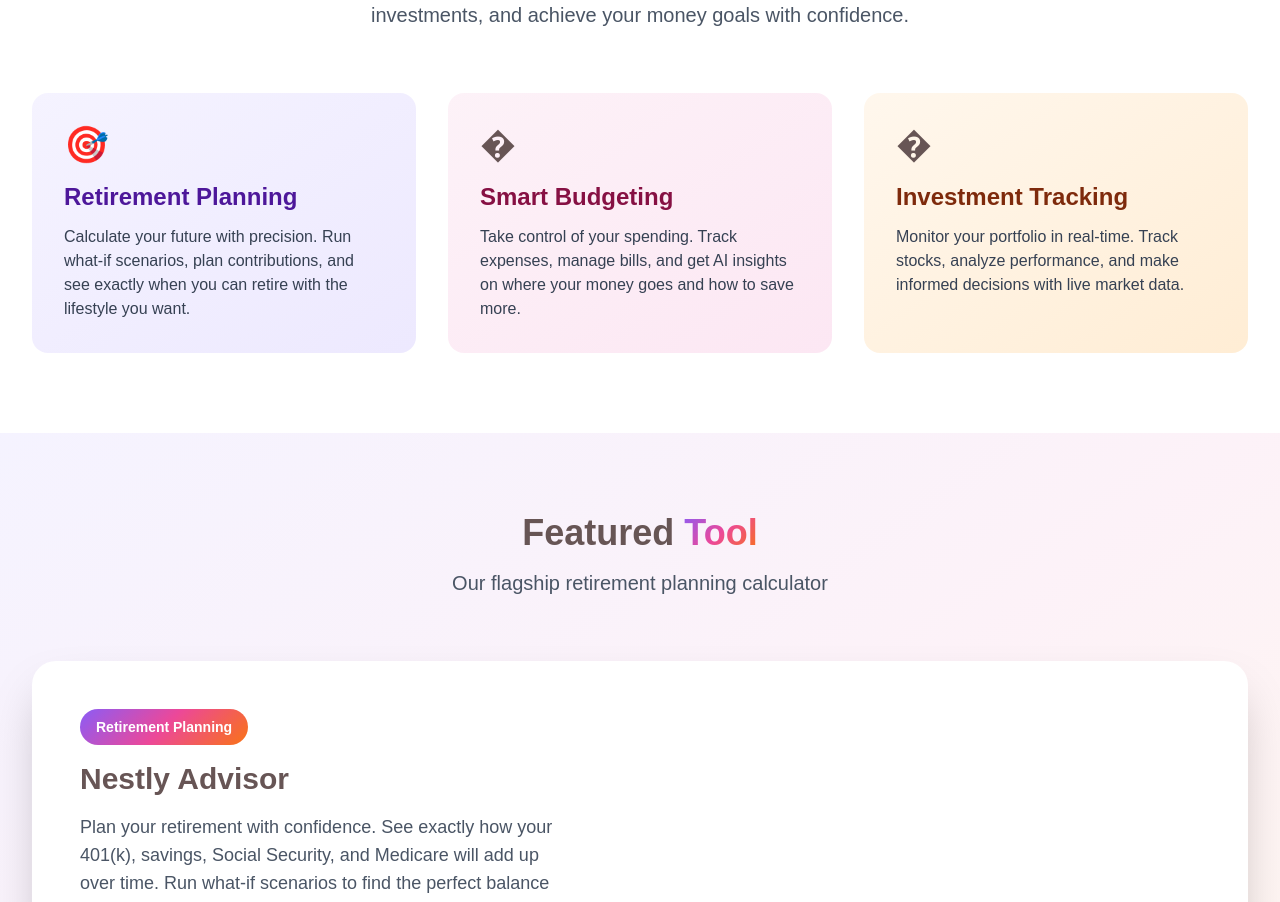
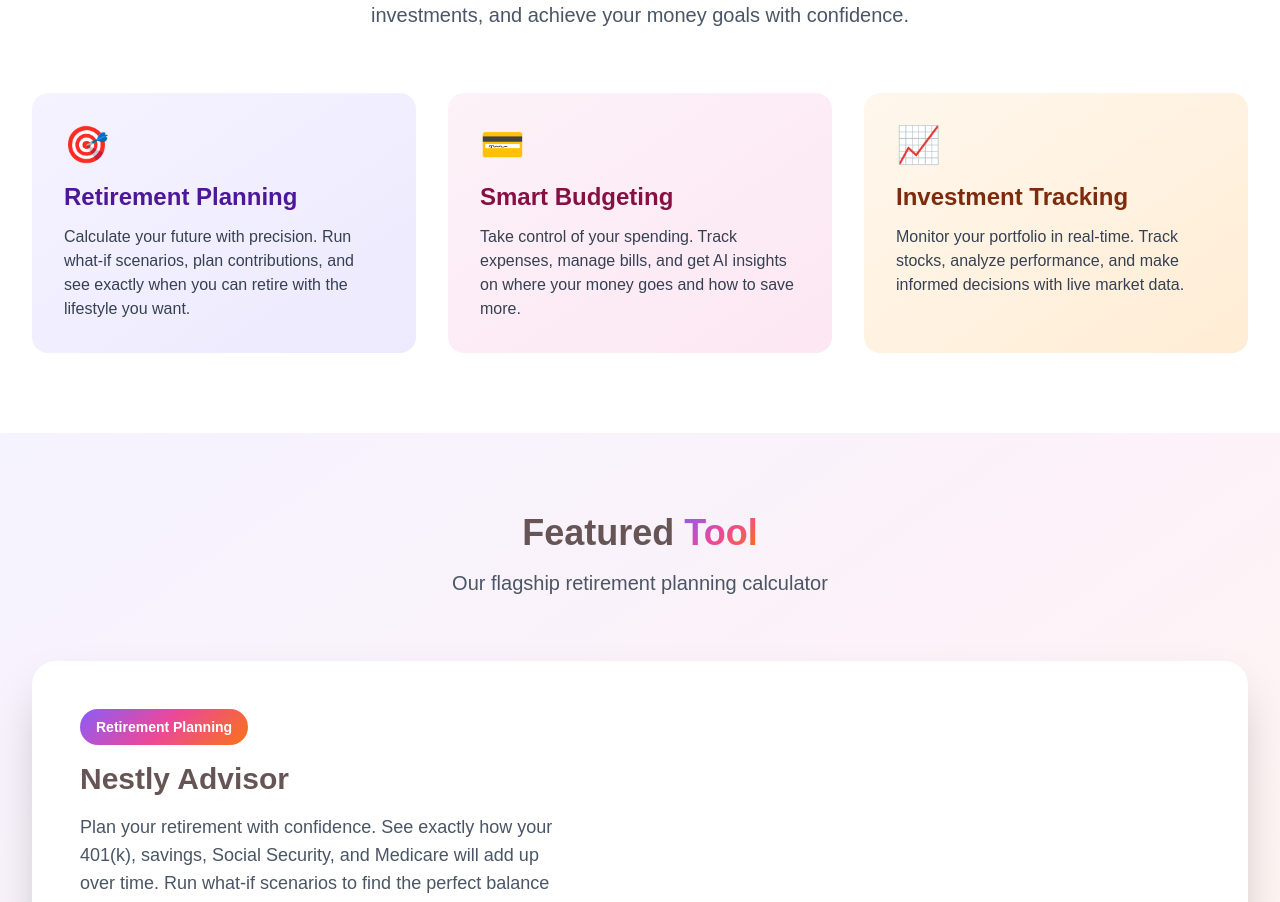
Before and after one commit to w3force/w3force, a Next.js app: page / in a window 1280 px wide. Shown: the part 1001-1903 px from the top of the page. Built offline with nearby package versions, Linux system fonts and the light colour scheme.

Commit message:
Fix missing icons for Smart Budgeting and Investment Tracking

```diff
--- a/app/page.tsx
+++ b/app/page.tsx
@@ -33,7 +33,7 @@ export default function Home() {
 
             {/* Smart Budgeting */}
             <div className="p-8 rounded-2xl bg-gradient-to-br from-pink-50 to-pink-100 hover:shadow-xl transition-shadow">
-              <div className="text-4xl mb-4">�</div>
+              <div className="text-4xl mb-4">💳</div>
               <h3 className="text-2xl font-bold mb-3 text-pink-900">Smart Budgeting</h3>
               <p className="text-gray-700">
                 Take control of your spending. Track expenses, manage bills, and get AI insights
@@ -43,7 +43,7 @@ export default function Home() {
 
             {/* Investment Tracking */}
             <div className="p-8 rounded-2xl bg-gradient-to-br from-orange-50 to-orange-100 hover:shadow-xl transition-shadow">
-              <div className="text-4xl mb-4">�</div>
+              <div className="text-4xl mb-4">📈</div>
               <h3 className="text-2xl font-bold mb-3 text-orange-900">Investment Tracking</h3>
               <p className="text-gray-700">
                 Monitor your portfolio in real-time. Track stocks, analyze performance,
```
